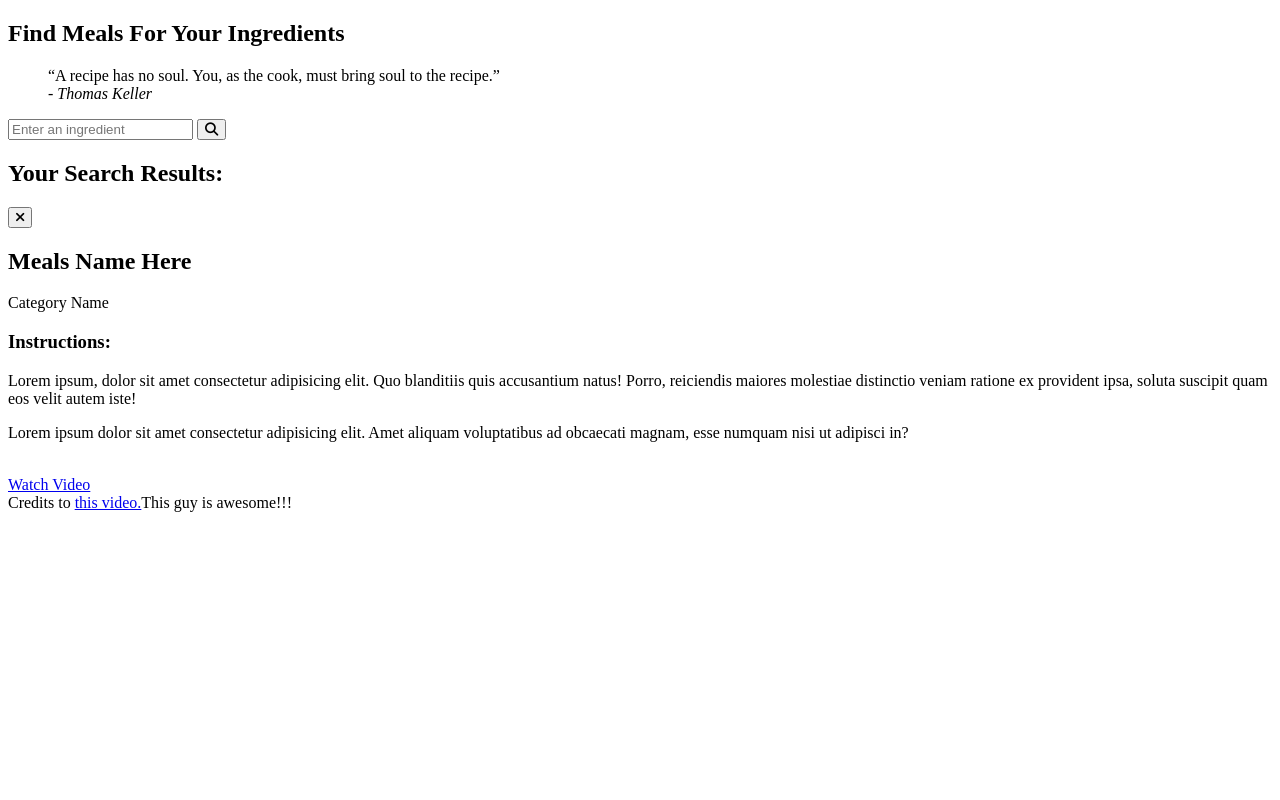
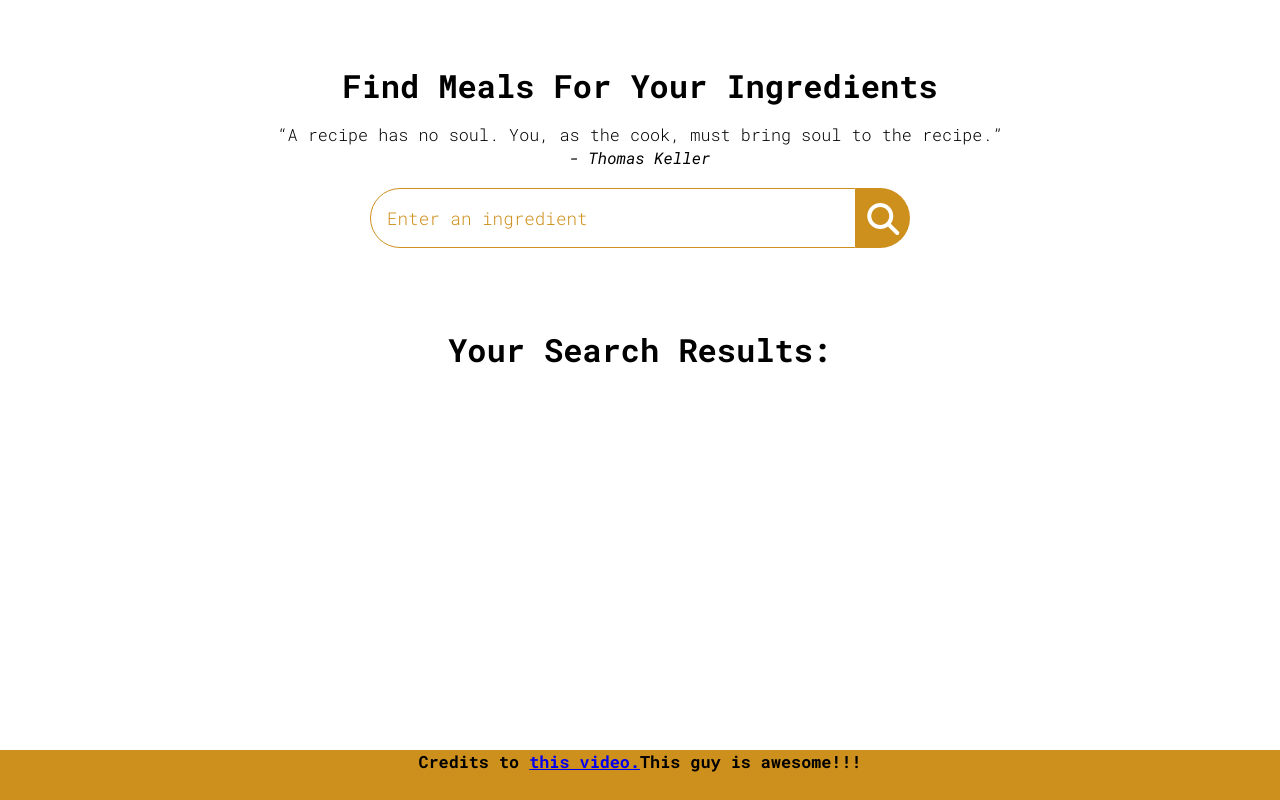
Before and after one commit to GeorgiosDev/Meal-app, a plain HTML site: page index.html in a window 1280 px wide. Drawn offline with Linux system fonts and the light colour scheme; the site is published under a folder, as on GitHub Pages, so addresses that start at the root find nothing.

Commit message:
Update index.html

```diff
--- a/index.html
+++ b/index.html
@@ -8,7 +8,7 @@
         <meta name="description" content="">
         <meta name="viewport" content="width=device-width, initial-scale=1">
         <link rel="stylesheet" href="https://cdnjs.cloudflare.com/ajax/libs/font-awesome/6.1.1/css/all.min.css" crossorigin="anonymous">
-        <link rel="stylesheet" href="/styles.css">
+        <link rel="stylesheet" href="styles.css">
     </head>
     <body>
 
@@ -67,6 +67,6 @@
 
 
 
-        <script src="/app.js" async defer></script>
+        <script src="app.js" async defer></script>
     </body>
 </html>
```
